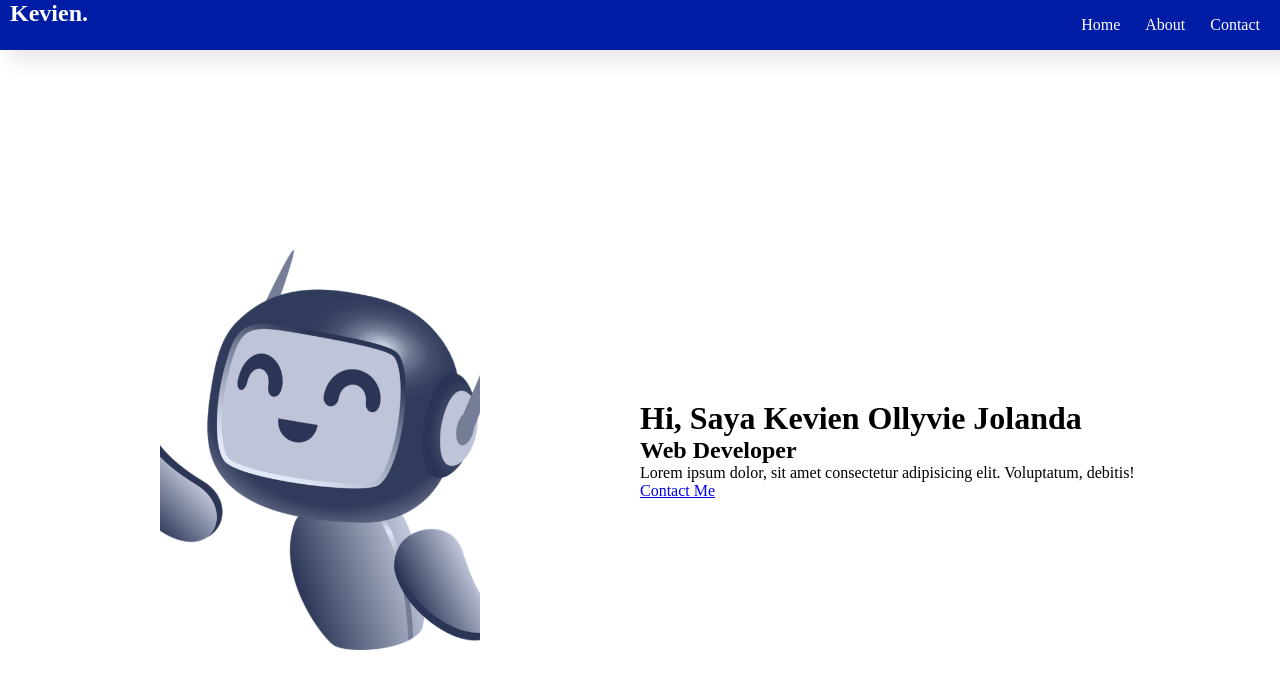
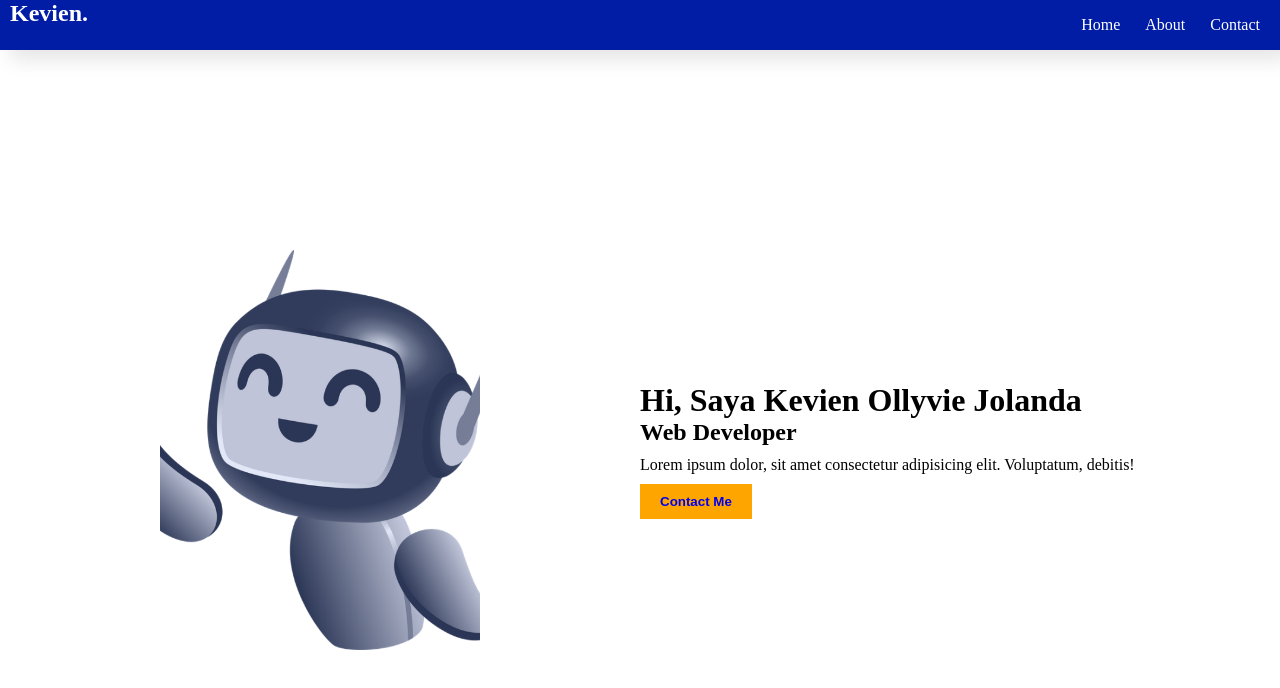
Before and after one commit to Kepin17/sibarmati1, a plain HTML site: page index.html in a window 1280 px wide. Drawn offline with Linux system fonts and the light colour scheme.

Commit message:
header section

```diff
--- a/index.html
+++ b/index.html
@@ -31,10 +31,10 @@
         <h1>Hi, Saya Kevien Ollyvie Jolanda</h1>
         <h2>Web Developer</h2>
         <p>Lorem ipsum dolor, sit amet consectetur adipisicing elit. Voluptatum, debitis!</p>
-        <div class="button-wrapperr">
-          <div class="cta-button">
+        <div class="button-wrapper">
+          <button class="cta-button">
             <a href="index.html">Contact Me</a>
-          </div>
+          </button>
         </div>
       </div>
     </header>
--- a/style.css
+++ b/style.css
@@ -58,8 +58,25 @@ header .img-header {
   justify-content: center;
 }
 
+.textbox p {
+  margin-top: 10px;
+}
+
 header .img-header img {
   width: 50%;
   height: 50%;
   object-fit: cover;
 }
+
+.button-wrapper button {
+  background: orange;
+  color: white;
+  border: none;
+  padding: 10px 20px;
+  margin-top: 10px;
+  font-weight: 700;
+}
+
+a {
+  text-decoration: none;
+}
```
